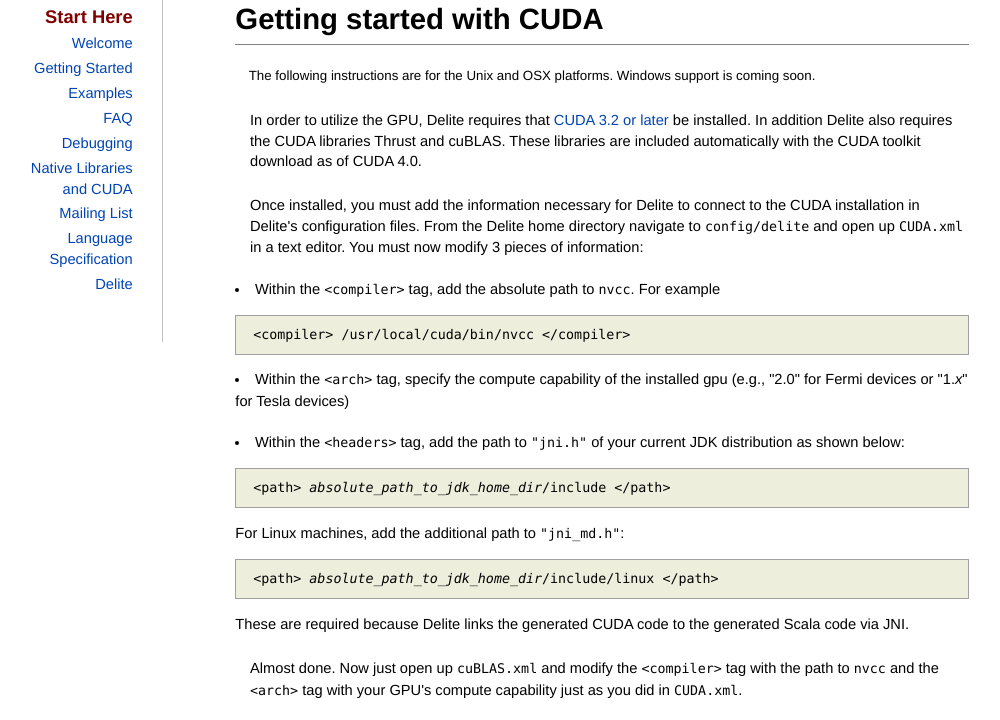
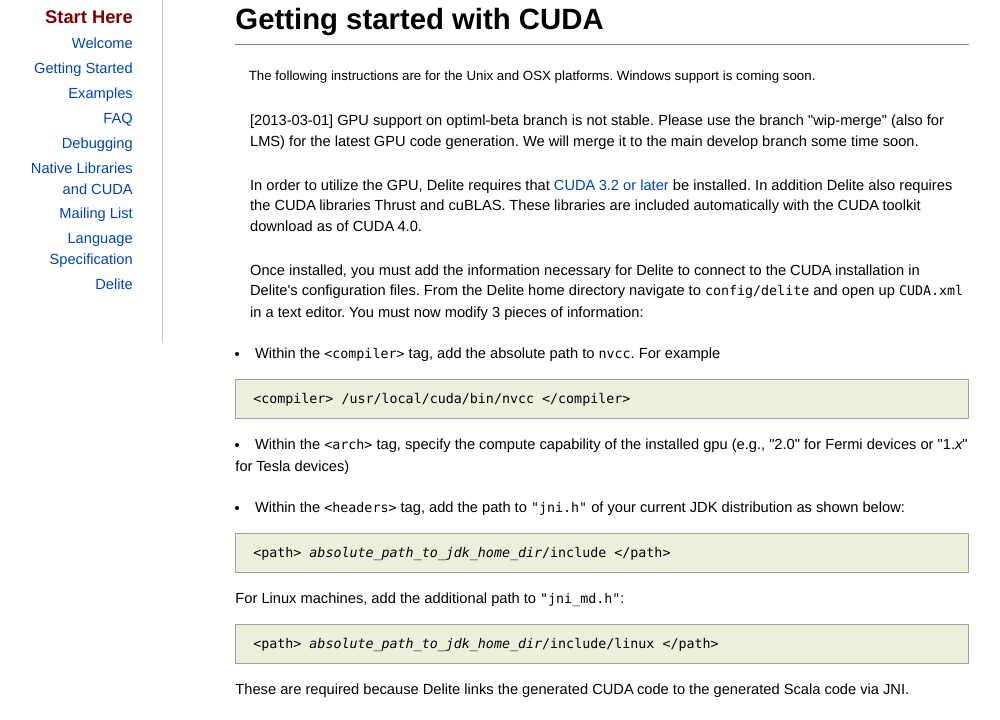
Before and after one commit to stanford-ppl/Delite, a plain HTML site: page optiml/getting_started_native.html in a window 1280 px wide. Shown: the part 41-761 px from the top of the page, without its empty margins (148-1148 px from the left). Drawn offline with Linux system fonts and the light colour scheme.

Commit message:
Update getting_started_native.html

```diff
--- a/optiml/getting_started_native.html
+++ b/optiml/getting_started_native.html
@@ -47,6 +47,8 @@
       <div id='content'>
         <h1 id='title_getting started'>Getting started with CUDA</h1>
         <p style="font-size: 10pt"> The following instructions are for the Unix and OSX platforms. Windows support is coming soon.</p>
+
+		<p>[2013-03-01] GPU support on optiml-beta branch is not stable. Please use the branch "wip-merge" (also for LMS) for the latest GPU code generation. We will merge it to the main develop branch some time soon. </p>
 
 		<p> In order to utilize the GPU, Delite requires that <a href="http://developer.nvidia.com/cuda-toolkit">CUDA 3.2 or later</a> be installed.  In addition Delite also requires the CUDA libraries Thrust and cuBLAS.  These libraries are included automatically with the CUDA toolkit download as of CUDA 4.0. </p>
 
```
